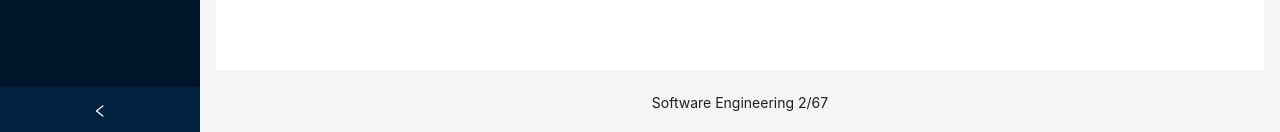
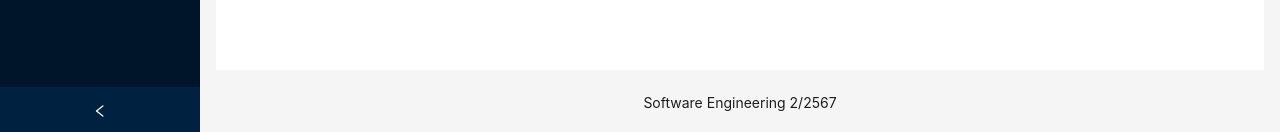
Before and after one commit to tanapon395/sa-67-example, a React (Vite) app in the folder frontend/: page / in a window 1280 px wide. Shown: the part 665-797 px from the top of the page. Built offline with nearby package versions, Linux system fonts and the light colour scheme.

Commit message:
update action ssh server

```diff
--- a/frontend/src/App.tsx
+++ b/frontend/src/App.tsx
@@ -91,7 +91,7 @@ const App: React.FC = () => {
             </div>
           </Content>
           <Footer style={{ textAlign: "center" }}>
-            Software Engineering 2/67
+            Software Engineering 2/2567
           </Footer>
         </Layout>
       </Layout>
```
